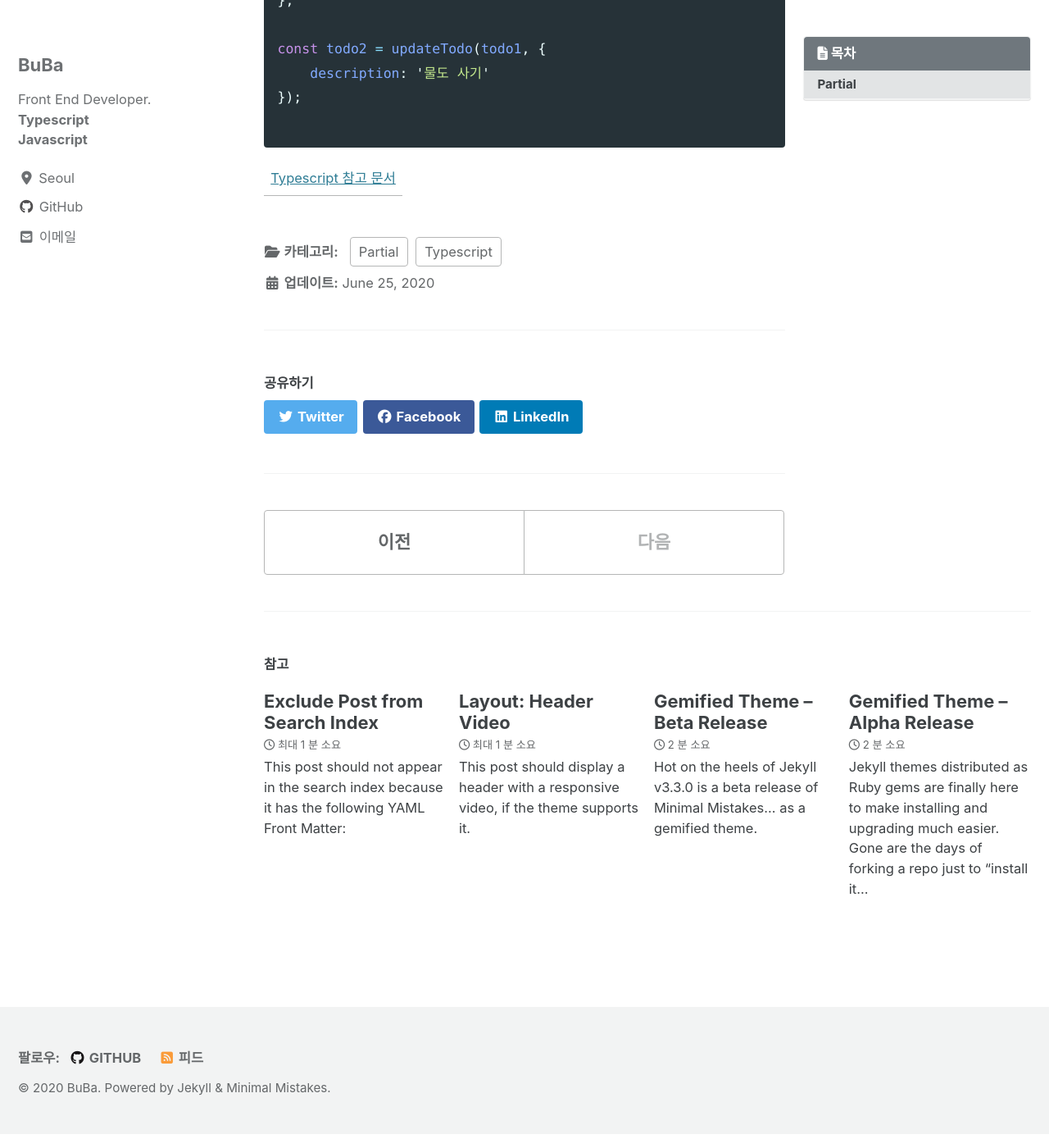
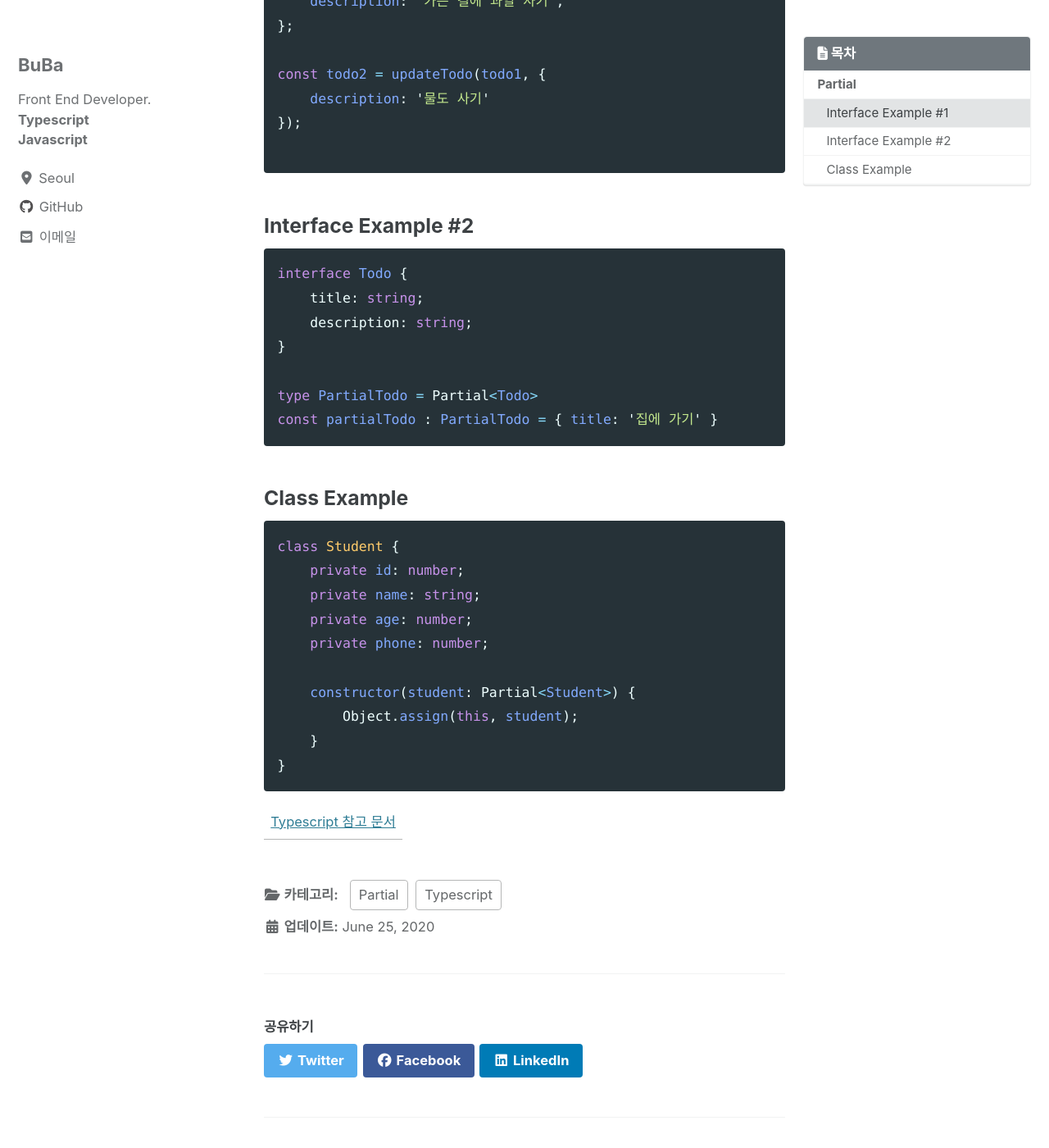
Before and after one commit to seonk94/seonk94.github.io, a Jekyll site: the page built from _posts/2020-06-25-typescript-utility-types-partial.md, in a window 1280 px wide and 1400 px high, scrolled down 956 px. Shown: the whole window at 82% size. Built offline with Jekyll 4.4.1, drawn with Linux system fonts in a browser that asks for light colours; cached includes are drawn as plain includes; nearby versions of some CDN libraries; some of the changed text lies outside the part shown.

Commit message:
fix: partial.md update

````diff
--- a/_posts/2020-06-25-typescript-utility-types-partial.md
+++ b/_posts/2020-06-25-typescript-utility-types-partial.md
@@ -20,7 +20,11 @@ TypeScript는 공통 유형 변환을 용이하게 하기 위해 몇 가지 유
 
 T의 모든 속성을 옵션으로 설정한 유형을 생성한다. 이 유틸리티는 주어진 유형의 모든 하위 집합을 나타내는 유형을 반환한다.
 
-Example
+---
+
+### Interface Example #1
+
+
 ```ts
 
 interface Todo {
@@ -43,4 +47,33 @@ const todo2 = updateTodo(todo1, {
 
 ```
 
+
+### Interface Example #2
+
+```ts
+interface Todo {
+    title: string;
+    description: string;
+}
+
+type PartialTodo = Partial<Todo>
+const partialTodo : PartialTodo = { title: '집에 가기' }
+```
+
+### Class Example
+
+
+```ts
+class Student {
+    private id: number;
+    private name: string;
+    private age: number;
+    private phone: number;
+
+    constructor(student: Partial<Student>) {
+        Object.assign(this, student);
+    }
+}
+```
+
 | [Typescript 참고 문서](https://www.typescriptlang.org/docs/handbook/utility-types.html#partialt)
````
